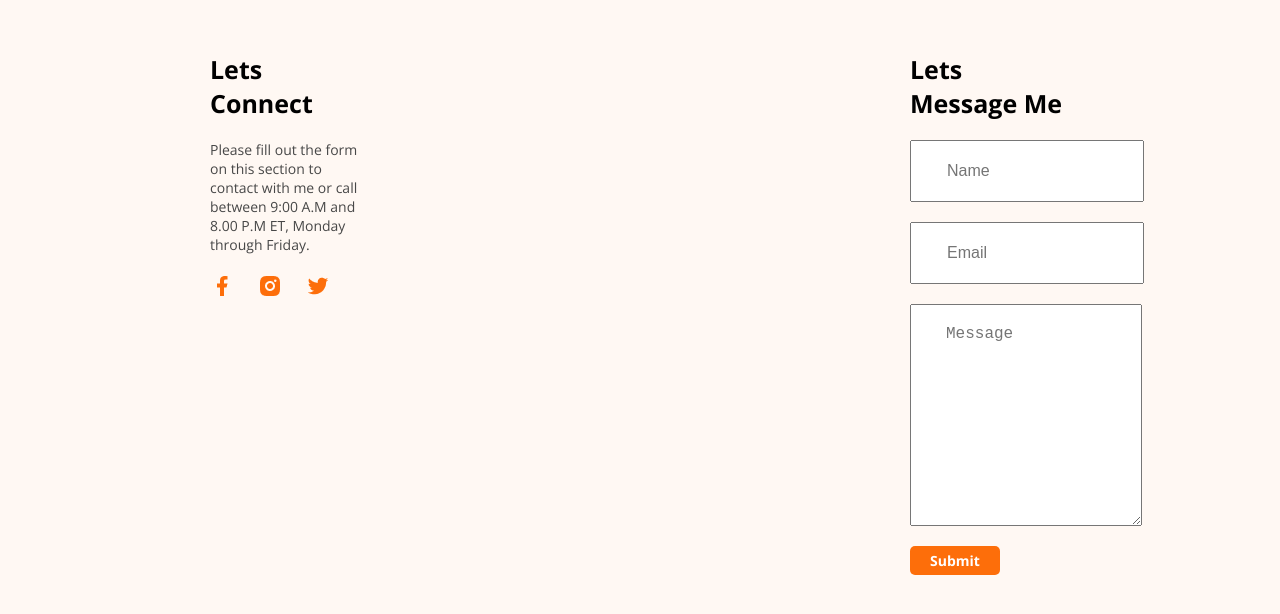
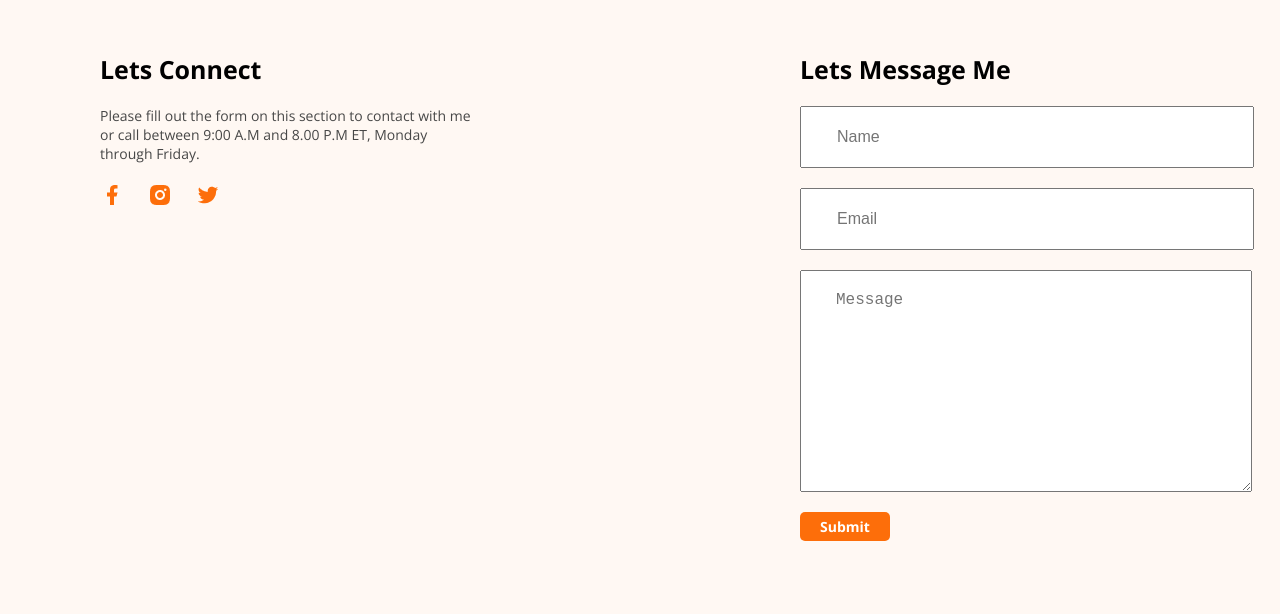
Before and after one commit to AsifaJahanSafa/mary-hardy-repo, a plain HTML site: page index.html in a window 1280 px wide. Shown: the part 3084-3698 px from the top of the page. Drawn offline with nearby package versions, Linux system fonts and the light colour scheme.

```diff
--- a/styles/mary.css
+++ b/styles/mary.css
@@ -289,7 +289,7 @@
 
 .footer-column{
     width: 50%;
-    padding:150px 210px;
+    padding:150px 100px;
 
 }
 .footer-column-title{
```
